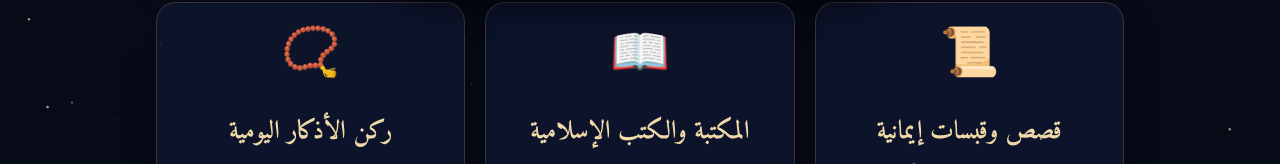
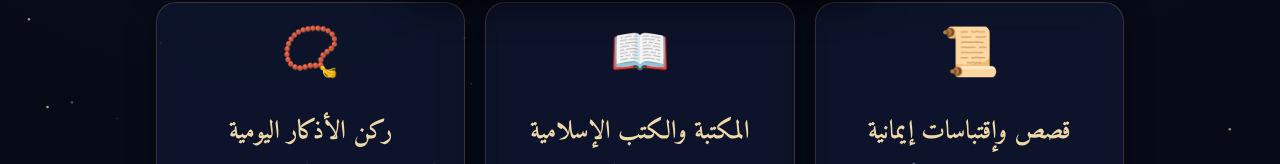
Before and after one commit to Omar-i3/Zad-Al-Momen, a plain HTML site: page encyclopedia.html in a window 1280 px wide. Shown: the part 788-952 px from the top of the page. Drawn offline with Linux system fonts and the light colour scheme; no server answers.

```diff
--- a/encyclopedia.html
+++ b/encyclopedia.html
@@ -302,7 +302,7 @@
     </div>
     <div class="portal-card" onclick="window.location.href='stories.html'">
       <div class="portal-icon">📜</div>
-      <div class="portal-title">قصص وقبسات إيمانية</div>
+      <div class="portal-title">قصص وإقتباسات إيمانية</div>
       <div class="portal-desc">مكتبة تتضمن 20 قصة وموقفاً في اليقين وأدب الأنبياء والصحابة.</div>
       <div class="portal-btn">قراءة الإقتباسات ↗</div>
     </div>
```
